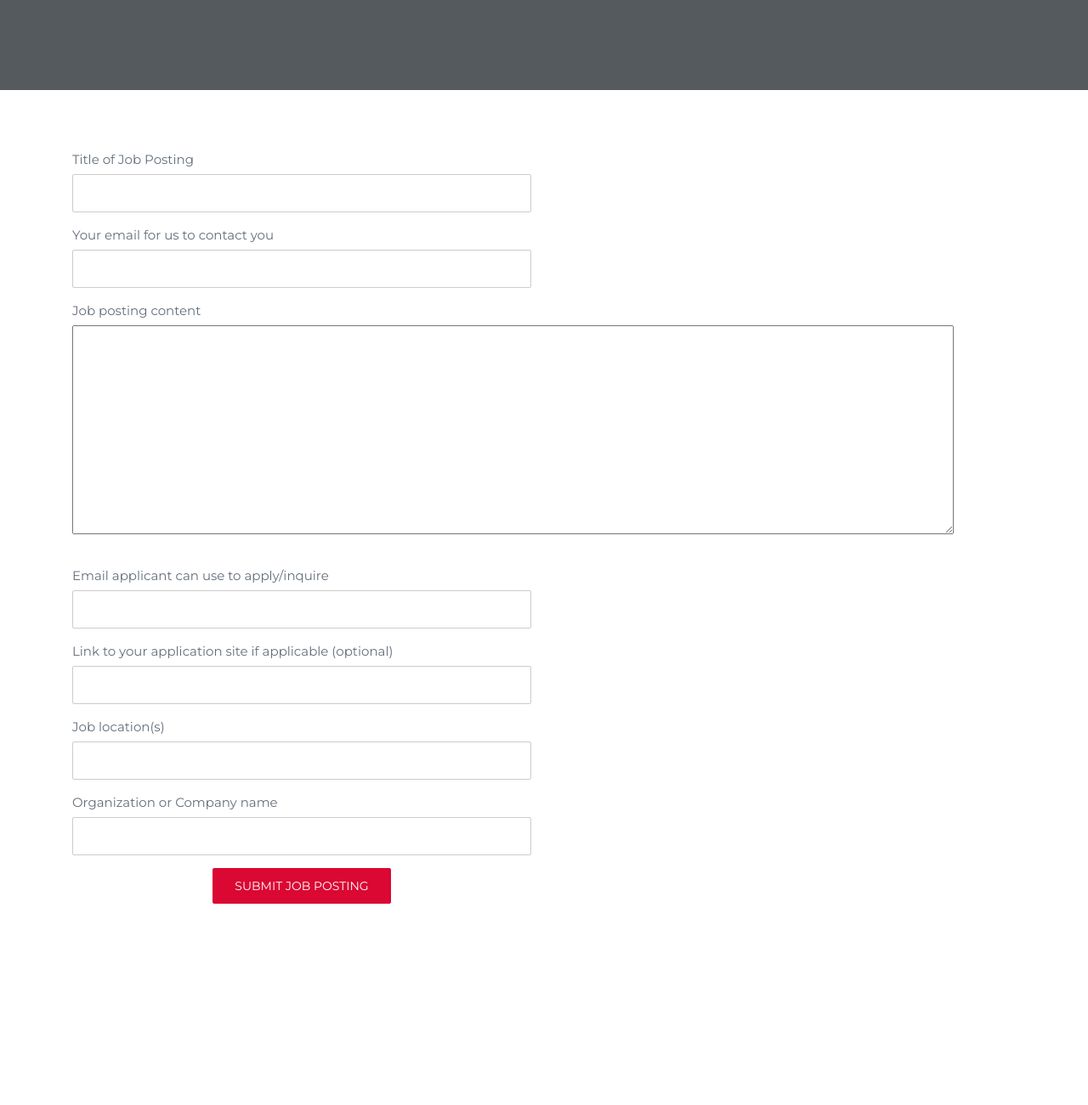
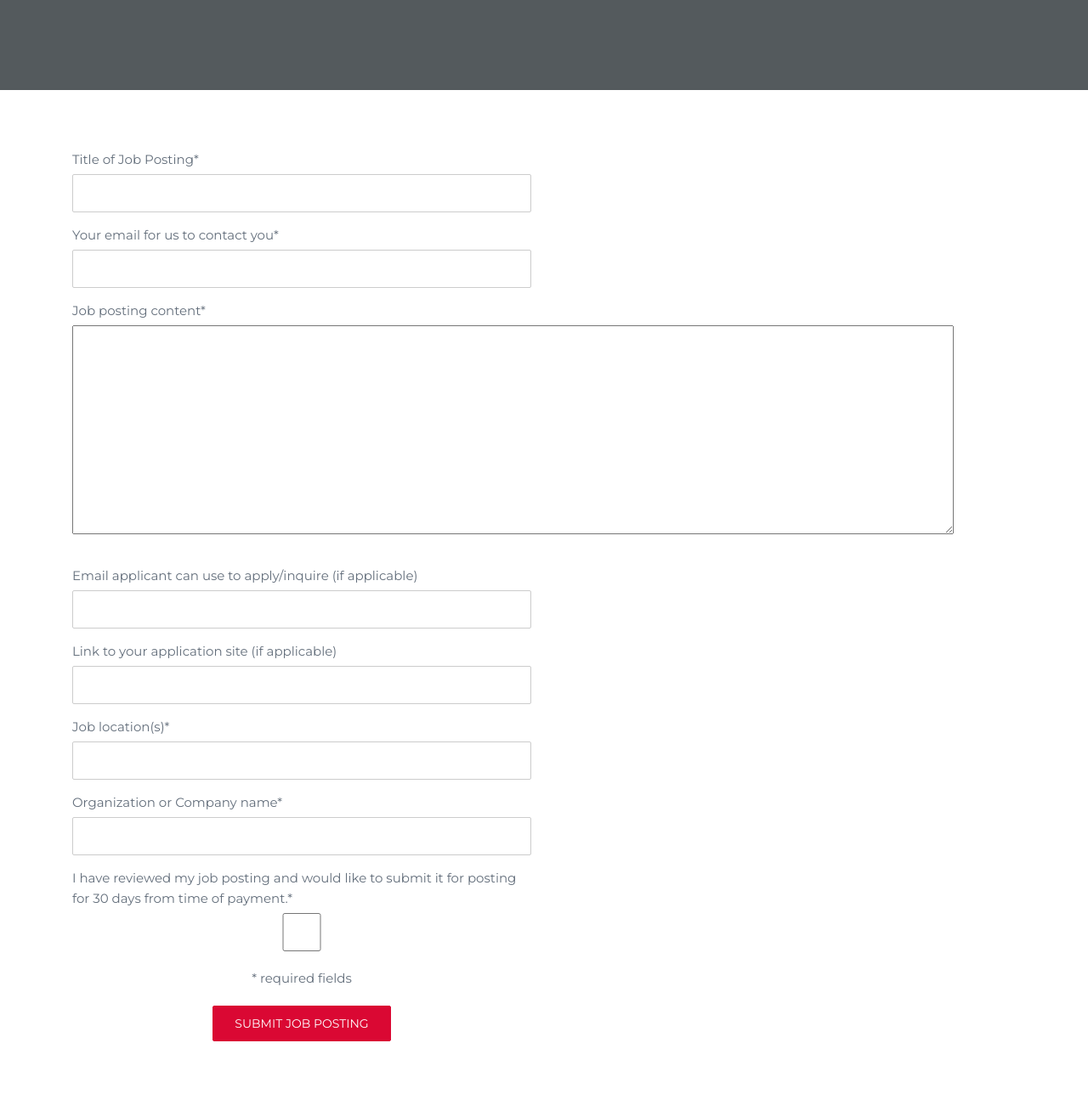
Before and after one commit to bodowd/chirole, a Flask app: page /post_job in a window 1280 px wide. Shown: the part 259-1560 px from the top of the page at 85% size. Before the commit the page ends 1323 px from the top, so only its background shows below. Run offline with Flask 2, Linux system fonts and the light colour scheme; some libraries are stand-ins or nearby versions.

Commit message:
added accept boolean and delete job

```diff
--- a/app/posts/forms.py
+++ b/app/posts/forms.py
@@ -1,20 +1,27 @@
 from flask_wtf import FlaskForm
 from flask_wtf.file import FileField, FileAllowed
-from wtforms import SubmitField, StringField, TextAreaField
+from wtforms import SubmitField, StringField, TextAreaField, BooleanField
 from wtforms.validators import DataRequired, Email, Optional
 from wtforms.widgets import TextArea
 
 class JobPostForm(FlaskForm):
-    poster_email = StringField('Your email for us to contact you',
+    poster_email = StringField('Your email for us to contact you*',
                                validators=[DataRequired(), Email()])
-    title = StringField('Title of Job Posting', validators=[DataRequired()])
-    body = TextAreaField('Job posting content', validators=[DataRequired()],
+    title = StringField('Title of Job Posting*', validators=[DataRequired()])
+    body = TextAreaField('Job posting content*', validators=[DataRequired()],
                     widget=TextArea())
-    apply_here_email = StringField('Email applicant can use to apply/inquire',
-                                   validators=[DataRequired(), Email()])
-    link_to_application_site = StringField('Link to your application site if applicable (optional)',
+    apply_here_email = StringField('Email applicant can use to apply/inquire (if applicable)',
+                                   validators=[Email(), Optional()])
+    link_to_application_site = StringField('Link to your application site (if applicable)',
                                            validators=[Optional()])
-    job_location = StringField('Job location(s)', validators=[DataRequired()])
-    org_name = StringField('Organization or Company name',
+    job_location = StringField('Job location(s)*', validators=[DataRequired()])
+    org_name = StringField('Organization or Company name*',
                                     validators=[DataRequired()])
+    accept = BooleanField('I have reviewed my job posting and would like to \
+         submit it for posting for 30 days from time of payment.*',
+          validators=[DataRequired()])
     submit = SubmitField('Submit job posting')
+
+class DeleteJobForm(FlaskForm):
+    accept = BooleanField('Delete the post?', validators=[DataRequired()])
+    delete = SubmitField('Delete job posting')
--- a/app/posts/routes.py
+++ b/app/posts/routes.py
@@ -3,7 +3,7 @@ from flask import Blueprint, render_template, redirect, url_for, flash, request
 from flask_login import current_user, login_required
 from app.models import Posts
 from app import db
-from app.posts.forms import JobPostForm
+from app.posts.forms import JobPostForm, DeleteJobForm
 
 posts = Blueprint('posts', __name__)
 
@@ -77,3 +77,19 @@ def edit_job(post_id):
 def view_job(post_id):
     job_post = Posts.query.get_or_404(post_id)
     return render_template('view_job.html', job_post=job_post)
+
+@posts.route('/delete_job/<int:post_id>', methods=['GET','POST'])
+@login_required
+def delete_job(post_id):
+    form = DeleteJobForm()
+    job_post = Posts.query.get_or_404(post_id)
+    print(form.accept, form.delete)
+    if form.validate_on_submit():
+        print('valid')
+        Posts.query.filter_by(id=post_id).delete()
+        db.session.commit()
+        flash('Post deleted')
+        return redirect(url_for('main.home'))
+
+
+    return render_template('delete_job.html', job_post=job_post, form=form)
--- a/app/templates/post_job.html
+++ b/app/templates/post_job.html
@@ -105,11 +105,23 @@
                                 {{ form.org_name(class="form-control") }}
                             {% endif %}
                         </div>
+                        <div class="form-group">
+                            {{ form.accept.label(class="form-group-label") }}
+                            {% if form.accept.errors %}
+                                {{ form.accept(class="form-group form-group-lg is-invalid") }}
+                                <div class="invalid-feedback">
+                                    {% for error in form.accept.errors %}
+                                    <span>{{ error }}</span>
+                                    {% endfor %}
+                                </div>
+                            {% else %}
+                                {{ form.accept(class="form-control") }}
+                            {% endif %}
+                        </div>
+                        <p>* required fields</p>
                     <div class="form-group">
                         {{ form.submit(class="btn btn-primary") }}
                     </div>
-
-
                 </form>
     </div>
     </div>
```
Also changed, not shown: app/templates/delete_job.html (added, +44 -0 lines).
